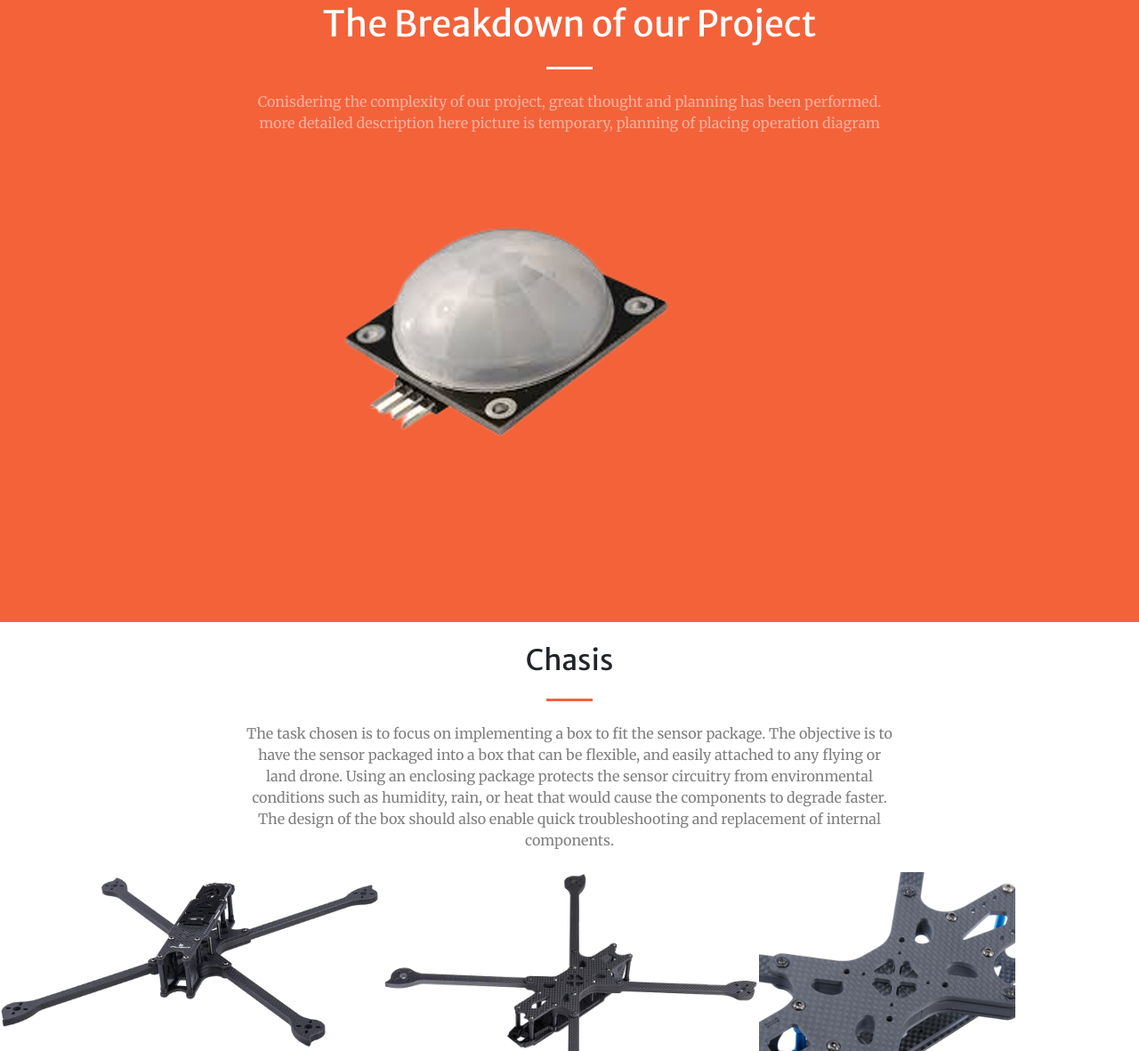
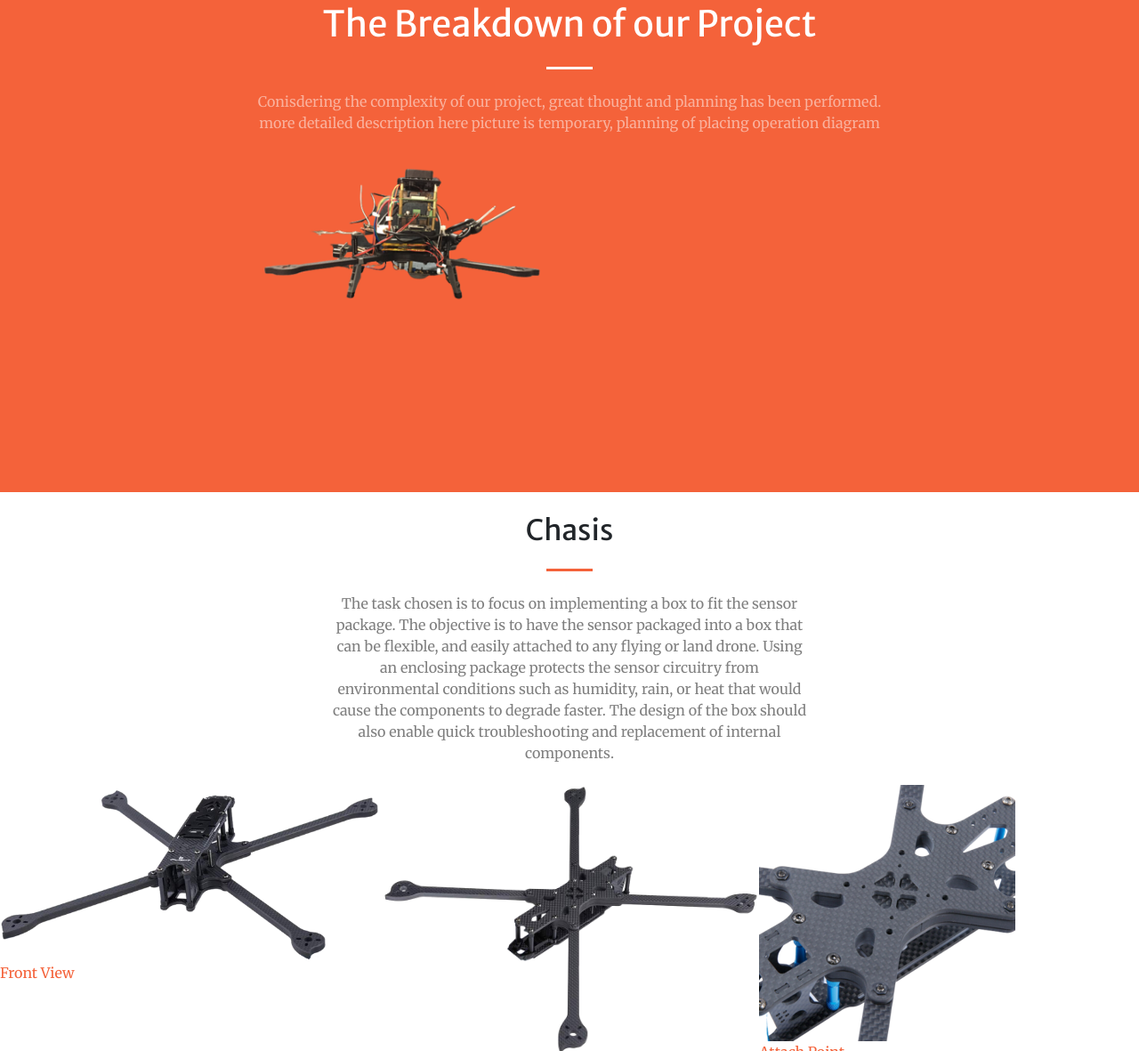
Before and after one commit to victomunguia/SAR-Bumble-Bees, a website with bundled scripts: page progress.html in a window 1280 px wide. Shown: the part 125-1306 px from the top of the page at 89% size. Built offline with nearby package versions, Linux system fonts and the light colour scheme; a script that the page names is missing.

Commit message:
Update progress.html
updates on the image of the drone

```diff
--- a/progress.html
+++ b/progress.html
@@ -67,17 +67,17 @@
           <p class="text-white-50 mb-4">Conisdering the complexity of our project, great thought and planning has been performed. more detailed description here
             picture is temporary, planning of placing operation diagram
             </p>
+            <div class="col-lg-6">
+              <img class="img-fluid" src="img/side-view.png" alt="">
+          </div>
         </div>
-        <div class="col-lg-6">
-          <img class="img-fluid" src="img/pir.png" alt="">
-      </div>
     </div>
   </section>
 
     <section id="chasis" class="projects-section bg-white">
       <div class="container">
         <div class="row justify-content-center">
-          <div class="col-lg-8 text-center">
+          <div class="col-lg-6 text-center">
             <br>
             <h2 class="text-black mt-0">Chasis</h2>
             <hr class="divider my-4">
```
